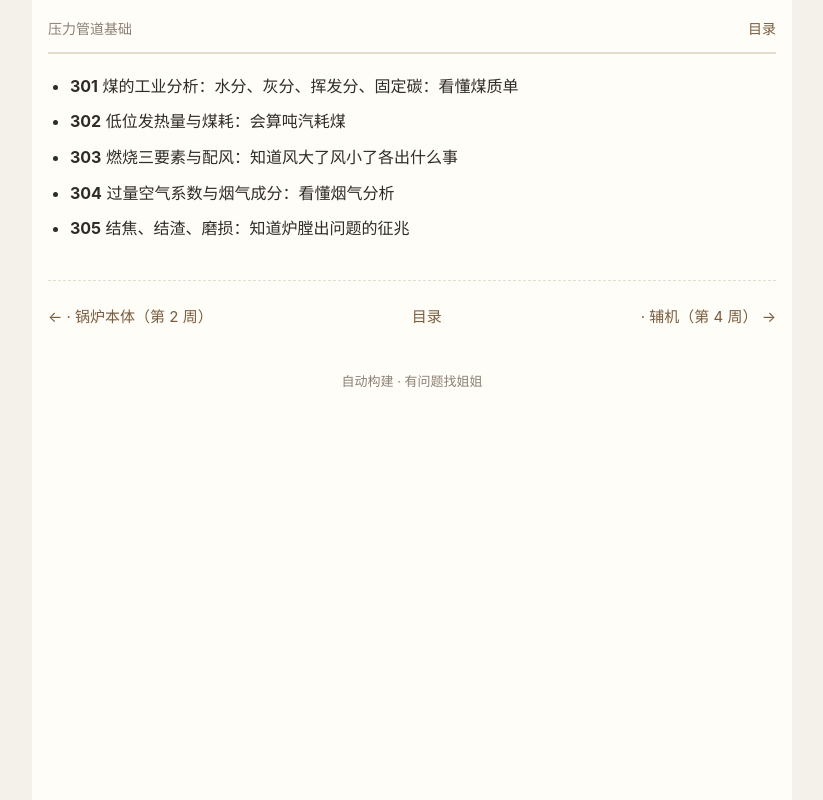
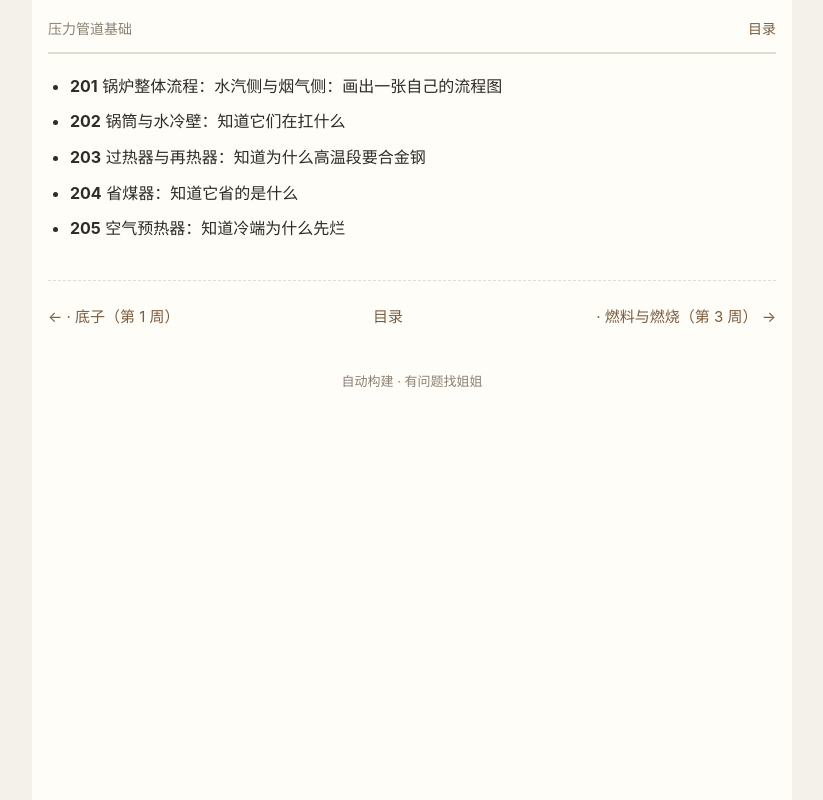
Before and after one commit to sanitiet/note, a plain HTML site: page s35.html in a window 1280 px wide. Shown: the whole page, without its empty margins (228-1051 px from the left). Drawn offline with Linux system fonts and the light colour scheme.

Commit message:
更新 s35.html

```diff
--- a/s35.html
+++ b/s35.html
@@ -1,8 +1,8 @@
 <!DOCTYPE html><html lang="zh-CN"><head><meta charset="utf-8">
 <meta name="viewport" content="width=device-width,initial-scale=1">
-<title>模块三 · 燃料与燃烧（第 3 周） · 压力管道基础</title><link rel="stylesheet" href="style.css"></head>
+<title>模块二 · 锅炉本体（第 2 周） · 压力管道基础</title><link rel="stylesheet" href="style.css"></head>
 <body><div class="wrap">
 <div class="top"><span>压力管道基础</span><a href="index.html">目录</a></div>
-<ul><li><b>301</b> 煤的工业分析：水分、灰分、挥发分、固定碳：看懂煤质单</li><li><b>302</b> 低位发热量与煤耗：会算吨汽耗煤</li><li><b>303</b> 燃烧三要素与配风：知道风大了风小了各出什么事</li><li><b>304</b> 过量空气系数与烟气成分：看懂烟气分析</li><li><b>305</b> 结焦、结渣、磨损：知道炉膛出问题的征兆</li></ul>
-<div class="nav"><a href="s34.html">← · 锅炉本体（第 2 周）</a><a href="index.html">目录</a><a href="s36.html">· 辅机（第 4 周） →</a></div>
+<ul><li><b>201</b> 锅炉整体流程：水汽侧与烟气侧：画出一张自己的流程图</li><li><b>202</b> 锅筒与水冷壁：知道它们在扛什么</li><li><b>203</b> 过热器与再热器：知道为什么高温段要合金钢</li><li><b>204</b> 省煤器：知道它省的是什么</li><li><b>205</b> 空气预热器：知道冷端为什么先烂</li></ul>
+<div class="nav"><a href="s34.html">← · 底子（第 1 周）</a><a href="index.html">目录</a><a href="s36.html">· 燃料与燃烧（第 3 周） →</a></div>
 <footer>自动构建 · 有问题找姐姐</footer></div></body></html>
```
